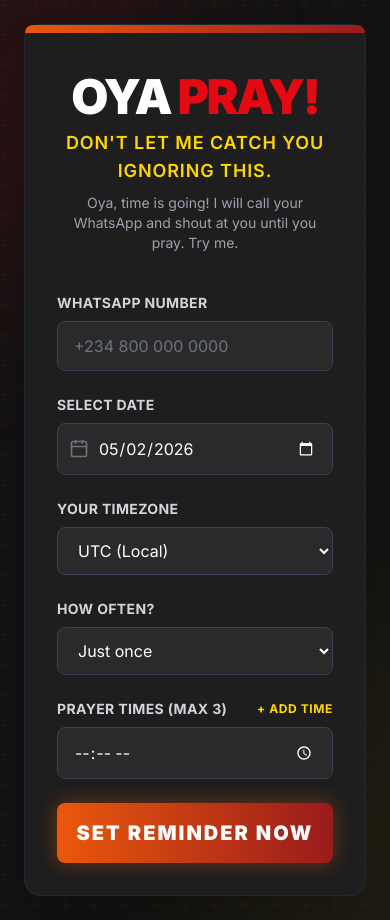
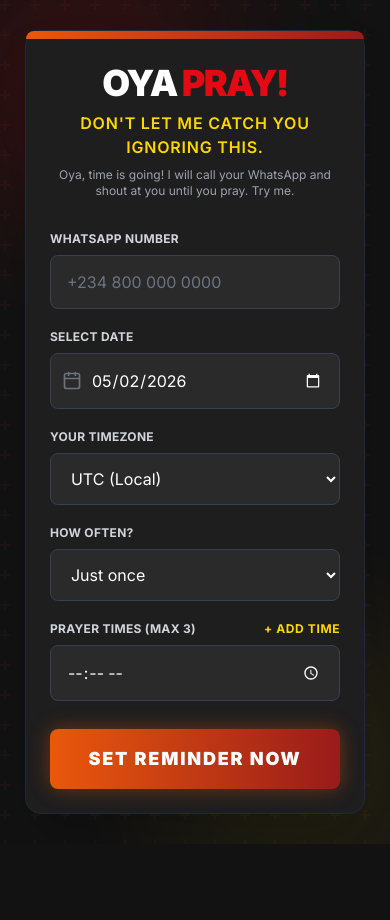
Before and after one commit to Product-junkie/Oya-Pray, a Next.js app: page / in a window 390 px wide. After the commit the page ends 844 px from the top, so only its background shows below. Built offline with nearby package versions, Linux system fonts and the light colour scheme; no server answers.

Commit message:
feat: implemented ultimate mobile-responsive UI

```diff
--- a/app/page.tsx
+++ b/app/page.tsx
@@ -100,35 +100,35 @@ export default function Home() {
   };
 
   return (
-    <main className="flex min-h-screen flex-col items-center justify-center p-6 md:p-24 bg-[#121212] bg-ankara-pattern overflow-hidden relative">
-      <div className="absolute top-[-10%] left-[-10%] w-[40%] h-[40%] rounded-full bg-oya-red opacity-20 blur-[100px] pointer-events-none"></div>
-      <div className="absolute bottom-[-10%] right-[-10%] w-[40%] h-[40%] rounded-full bg-oya-yellow opacity-10 blur-[100px] pointer-events-none"></div>
+    <main className="flex min-h-screen w-full max-w-[100vw] overflow-x-hidden flex-col items-center justify-center p-4 sm:p-6 md:p-24 bg-[#121212] bg-ankara-pattern relative">
+      <div className="absolute top-[-5%] left-[-10%] w-64 h-64 md:w-[40%] md:h-[40%] rounded-full bg-oya-red opacity-20 blur-[80px] md:blur-[100px] pointer-events-none"></div>
+      <div className="absolute bottom-[-5%] right-[-10%] w-64 h-64 md:w-[40%] md:h-[40%] rounded-full bg-oya-yellow opacity-10 blur-[80px] md:blur-[100px] pointer-events-none"></div>
 
-      <div className="z-10 max-w-lg w-full bg-[#1e1e1e] border border-gray-800 p-8 rounded-2xl shadow-2xl relative">
+      <div className="z-10 w-[95%] sm:w-[90%] md:max-w-md bg-[#1e1e1e] border border-gray-800 p-6 md:p-8 rounded-2xl shadow-2xl relative mx-auto">
         <div className="absolute top-0 left-0 w-full h-2 bg-gradient-to-r from-[#ea580c] to-[#991b1b] rounded-t-2xl"></div>
 
-        <div className="text-center mb-10 mt-4">
-          <h1 className="text-5xl md:text-6xl font-black text-white mb-2 uppercase tracking-tighter">
+        <div className="text-center mb-8 md:mb-10 mt-2 md:mt-4">
+          <h1 className="text-4xl md:text-5xl font-black text-white mb-2 uppercase tracking-tighter">
             Oya <span className="text-oya-red">Pray!</span>
           </h1>
-          <p className="text-oya-yellow font-semibold text-lg uppercase tracking-wider mb-2">
+          <p className="text-oya-yellow font-semibold text-base md:text-lg uppercase tracking-wider mb-2">
             Don't let me catch you ignoring this.
           </p>
-          <p className="text-gray-400 text-sm">
+          <p className="text-gray-400 text-xs md:text-sm">
             Oya, time is going! I will call your WhatsApp and shout at you until you pray. Try me.
           </p>
         </div>
 
-        <form onSubmit={handleSubmit} className="space-y-6">
+        <form onSubmit={handleSubmit} className="space-y-5 md:space-y-6">
           <div>
-            <label htmlFor="phone" className="block text-sm font-bold text-gray-300 uppercase tracking-wide mb-2">
+            <label htmlFor="phone" className="block text-xs md:text-sm font-bold text-gray-300 uppercase tracking-wide mb-2">
               WhatsApp Number
             </label>
             <input
               type="tel"
               id="phone"
               placeholder="+234 800 000 0000"
-              className="w-full px-4 py-3 rounded-lg bg-[#2a2a2a] border border-gray-700 text-white focus:outline-none focus:ring-2 focus:ring-oya-red focus:border-transparent transition-all placeholder-gray-500"
+              className="w-full px-4 py-3.5 md:py-3 rounded-lg bg-[#2a2a2a] border border-gray-700 text-white focus:outline-none focus:ring-2 focus:ring-oya-red focus:border-transparent transition-all placeholder-gray-500"
               value={phoneNumber}
               onChange={(e) => setPhoneNumber(e.target.value)}
               required
@@ -136,7 +136,7 @@ export default function Home() {
           </div>
 
           <div>
-            <label htmlFor="date" className="block text-sm font-bold text-gray-300 uppercase tracking-wide mb-2">
+            <label htmlFor="date" className="block text-xs md:text-sm font-bold text-gray-300 uppercase tracking-wide mb-2">
               Select Date
             </label>
             <div className="relative">
@@ -146,7 +146,7 @@ export default function Home() {
               <input
                 type="date"
                 id="date"
-                className="w-full pl-10 pr-4 py-3 rounded-lg bg-[#2a2a2a] border border-gray-700 text-white focus:outline-none focus:ring-2 focus:ring-oya-red focus:border-transparent transition-all [color-scheme:dark]"
+                className="w-full pl-10 pr-4 py-3.5 md:py-3 rounded-lg bg-[#2a2a2a] border border-gray-700 text-white focus:outline-none focus:ring-2 focus:ring-oya-red focus:border-transparent transition-all [color-scheme:dark]"
                 value={prayerDate}
                 onChange={(e) => setPrayerDate(e.target.value)}
                 required
@@ -155,12 +155,12 @@ export default function Home() {
           </div>
 
           <div>
-            <label htmlFor="timezone" className="block text-sm font-bold text-gray-300 uppercase tracking-wide mb-2">
+            <label htmlFor="timezone" className="block text-xs md:text-sm font-bold text-gray-300 uppercase tracking-wide mb-2">
               Your Timezone
             </label>
             <select
               id="timezone"
-              className="w-full px-4 py-3 rounded-lg bg-[#2a2a2a] border border-gray-700 text-white focus:outline-none focus:ring-2 focus:ring-oya-red focus:border-transparent transition-all"
+              className="w-full px-4 py-3.5 md:py-3 rounded-lg bg-[#2a2a2a] border border-gray-700 text-white focus:outline-none focus:ring-2 focus:ring-oya-red focus:border-transparent transition-all"
               value={timezone}
               onChange={(e) => setTimezone(e.target.value)}
               required
@@ -175,12 +175,12 @@ export default function Home() {
           </div>
 
           <div>
-            <label htmlFor="frequency" className="block text-sm font-bold text-gray-300 uppercase tracking-wide mb-2">
+            <label htmlFor="frequency" className="block text-xs md:text-sm font-bold text-gray-300 uppercase tracking-wide mb-2">
               How often?
             </label>
             <select
               id="frequency"
-              className="w-full px-4 py-3 rounded-lg bg-[#2a2a2a] border border-gray-700 text-white focus:outline-none focus:ring-2 focus:ring-oya-red focus:border-transparent transition-all"
+              className="w-full px-4 py-3.5 md:py-3 rounded-lg bg-[#2a2a2a] border border-gray-700 text-white focus:outline-none focus:ring-2 focus:ring-oya-red focus:border-transparent transition-all"
               value={frequency}
               onChange={(e) => setFrequency(e.target.value)}
               required
@@ -193,7 +193,7 @@ export default function Home() {
 
           <div>
             <div className="flex justify-between items-center mb-2">
-              <label className="block text-sm font-bold text-gray-300 uppercase tracking-wide">
+              <label className="block text-xs md:text-sm font-bold text-gray-300 uppercase tracking-wide">
                 Prayer Times (Max 3)
               </label>
               {prayerTimes.length < 3 && (
@@ -211,7 +211,7 @@ export default function Home() {
                 <div key={index} className="flex items-center gap-3">
                   <input
                     type="time"
-                    className="flex-1 px-4 py-3 rounded-lg bg-[#2a2a2a] border border-gray-700 text-white focus:outline-none focus:ring-2 focus:ring-oya-red focus:border-transparent transition-all [color-scheme:dark]"
+                    className="flex-1 px-4 py-3.5 md:py-3 rounded-lg bg-[#2a2a2a] border border-gray-700 text-white focus:outline-none focus:ring-2 focus:ring-oya-red focus:border-transparent transition-all [color-scheme:dark]"
                     value={time}
                     onChange={(e) => handleTimeChange(index, e.target.value)}
                     required
@@ -220,7 +220,7 @@ export default function Home() {
                     <button
                       type="button"
                       onClick={() => handleRemoveTime(index)}
-                      className="p-3 bg-[#2a2a2a] border border-gray-700 rounded-lg text-gray-400 hover:text-oya-red hover:border-oya-red transition-all"
+                      className="p-3.5 md:p-3 bg-[#2a2a2a] border border-gray-700 rounded-lg text-gray-400 hover:text-oya-red hover:border-oya-red transition-all"
                       title="Remove"
                     >
                       ✕
@@ -231,25 +231,27 @@ export default function Home() {
             </div>
           </div>
 
+          <div className="pt-2 md:pt-4">
             <button
               type="submit"
               disabled={isLoading}
-            className="w-full py-4 mt-8 bg-gradient-to-r from-[#ea580c] to-[#991b1b] hover:from-[#d04e0a] hover:to-[#7f1616] text-white font-black text-xl uppercase tracking-widest rounded-lg shadow-[0_0_20px_rgba(234,88,12,0.4)] hover:shadow-[0_0_30px_rgba(234,88,12,0.6)] transform hover:-translate-y-1 transition-all duration-200 disabled:opacity-70 disabled:cursor-not-allowed disabled:transform-none flex justify-center items-center gap-3"
+              className="w-full py-4 md:py-4 bg-gradient-to-r from-[#ea580c] to-[#991b1b] hover:from-[#d04e0a] hover:to-[#7f1616] text-white font-black text-lg md:text-xl uppercase tracking-widest rounded-lg shadow-[0_0_20px_rgba(234,88,12,0.4)] hover:shadow-[0_0_30px_rgba(234,88,12,0.6)] transform hover:-translate-y-1 transition-all duration-200 disabled:opacity-70 disabled:cursor-not-allowed disabled:transform-none flex justify-center items-center gap-3"
             >
               {isLoading ? (
                 <>
-                <Loader2 className="w-6 h-6 animate-spin" />
+                  <Loader2 className="w-5 h-5 md:w-6 md:h-6 animate-spin" />
                   Processing...
                 </>
               ) : (
                 "Set Reminder NOW"
               )}
             </button>
+          </div>
         </form>
 
         {showToast && (
-          <div className="absolute top-[-20px] left-1/2 transform -translate-x-1/2 w-[110%] bg-oya-yellow text-oya-dark px-6 py-4 rounded-lg shadow-2xl animate-bounce z-20 border-4 border-oya-red">
-            <p className="font-black text-center uppercase tracking-wide text-lg">
+          <div className="absolute top-[-10px] md:top-[-20px] left-1/2 transform -translate-x-1/2 w-[95%] md:w-[110%] bg-oya-yellow text-oya-dark px-4 py-3 md:px-6 md:py-4 rounded-lg shadow-2xl animate-bounce z-20 border-2 md:border-4 border-oya-red">
+            <p className="font-black text-center uppercase tracking-wide text-sm md:text-lg leading-tight">
               I have heard you! Don't be late or else! 😡🔪
             </p>
           </div>
```
Lines whose indentation alone changed are shown as unchanged.
